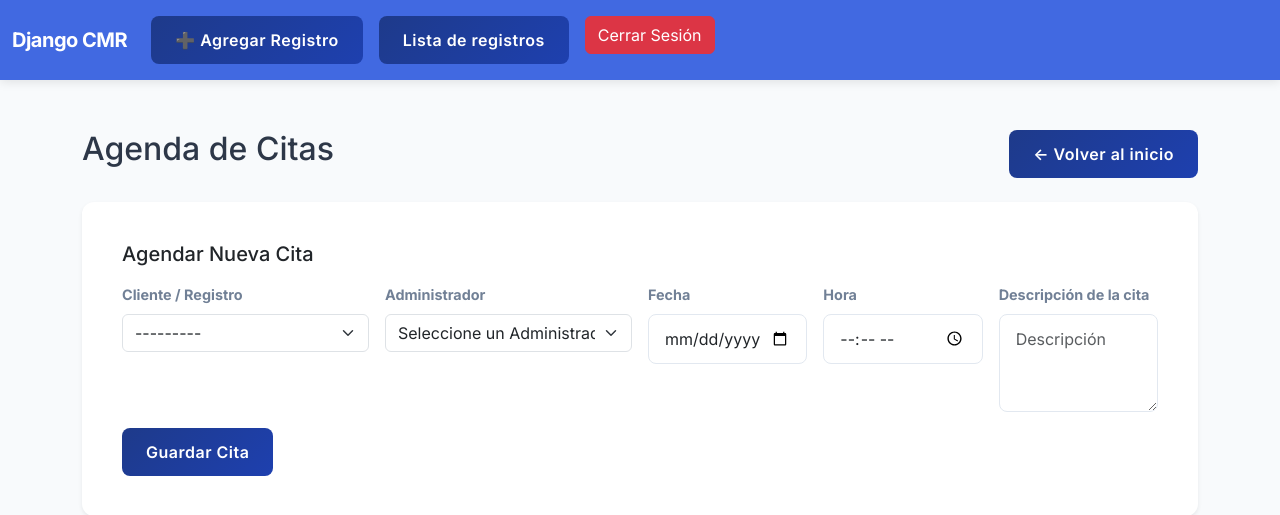
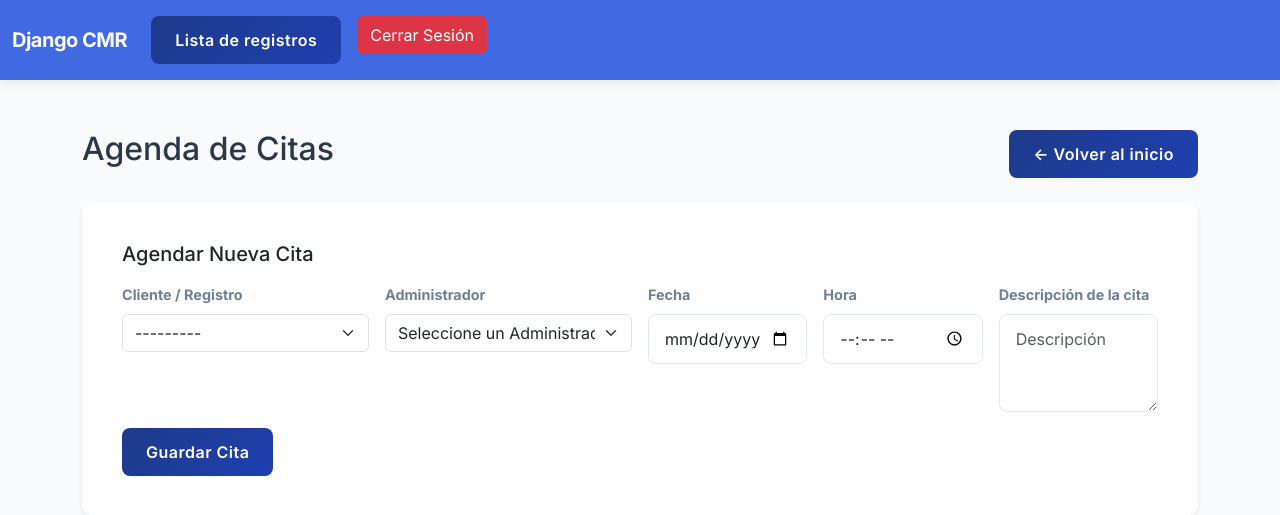
Before and after one commit to kev2127/djangoLili, a Django app: page /agenda/ in a window 1280 px wide. Shown: the top 515 px of the page. Run offline with Django 5.2, Linux system fonts and the light colour scheme; the visitor is signed in with stand-in values (Sample User, id 1); data comes from the database, SQL or seed files in the repository; data that the repository does not hold is empty; some libraries are stand-ins or nearby versions.

Commit message:
Se sube mejora en el navbar para evitar botones y funciones repetidas en la pagina principal

```diff
--- a/inventario_django/dcrm/website/templates/navbar.html
+++ b/inventario_django/dcrm/website/templates/navbar.html
@@ -11,28 +11,27 @@
 
         {% if user.is_authenticated %}
         {% if user.profile.role == 'Administrador' %}
-            {% if request.resolver_match.url_name != 'add_record' %}
-            <li class="nav-item">
-              <a class="nav-link" href="{% url 'add_record' %}"><button type="button" class="btn btn-primary">➕ Agregar Registro</button></a>
-            </li>
-            {% endif %}
         {% if request.resolver_match.url_name != 'agenda' %}
         <li>
-              <a href="{% url 'agenda' %}" class="nav-link"> <button type="button" class="btn btn-primary">📅 Agenda</button></a>
+          <a href="{% url 'agenda' %}" class="nav-link"> <button type="button" class="btn btn-primary">📅
+              Agenda</button></a>
         </li>
         {% endif %}
         {% if request.resolver_match.url_name != 'home' %}
         <li class="nav-item">
-              <a class="nav-link" href="{% url 'home' %}"> <button type="button" class="btn btn-primary">Lista de registros</button></a>
+          <a class="nav-link" href="{% url 'home' %}"> <button type="button" class="btn btn-primary">Lista de
+              registros</button></a>
         </li>
         {% endif %}
         {% endif %}
         {% else %}
         <li class="nav-item">
-          <a class="nav-link" href="{% url 'home' %}"><button type="button" class="btn btn-primary">Inicio de sesion</button></a>
+          <a class="nav-link" href="{% url 'home' %}"><button type="button" class="btn btn-primary">Inicio de
+              sesion</button></a>
         </li>
         <li class="nav-item">
-          <a class="nav-link" href="{% url 'register' %}"><button type="button" class="btn btn-primary">Registro</button></a>
+          <a class="nav-link" href="{% url 'register' %}"><button type="button"
+              class="btn btn-primary">Registro</button></a>
         </li>
         {% endif %}
 
```
Lines whose indentation alone changed are shown as unchanged.
